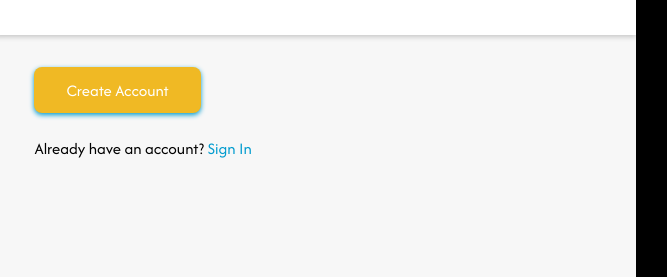
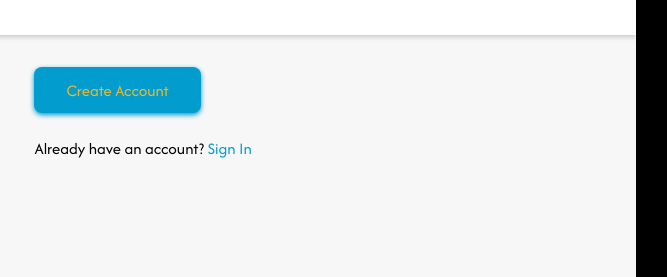
Before and after one commit to skothar3/sign-up-form, a website: page index.html in a window 1280 px wide. In both pictures the pointer is over the button "Create Account". Shown: the part 485-762 px from the top of the page, 516-1183 px from the left. Drawn offline with Linux system fonts and the light colour scheme.

Commit message:
Make minor style changes: remove background color change on focus for submission button; change font color instead of background color on button hover

```diff
--- a/style.css
+++ b/style.css
@@ -198,9 +198,8 @@ section.submission button {
   padding: clamp(0.6rem, 0.9vw, 1.2rem) clamp(1rem, 2.8vw, 2.0rem);
 }
 
-section.submission button:hover,
-section.submission button:focus {
-  background: var(--hover-color);
+section.submission button:hover {
+  color: var(--hover-color);
   box-shadow: 0px 2px 5px var(--backdrop-color);
 }
 
```
